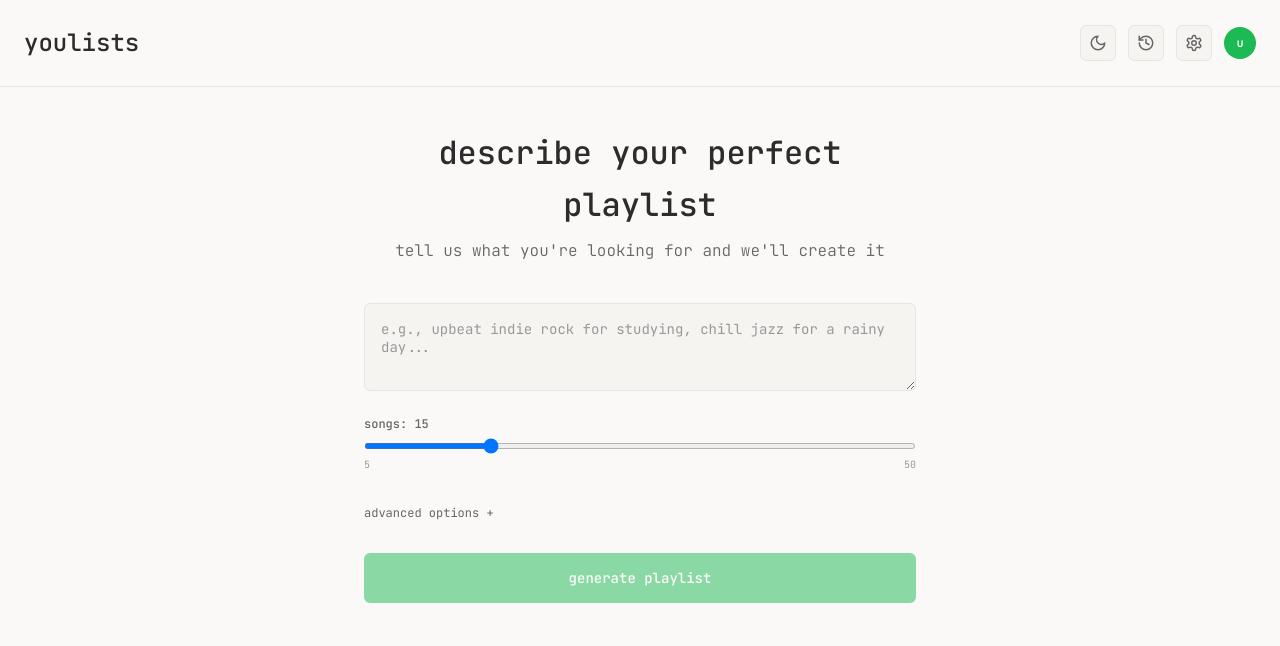
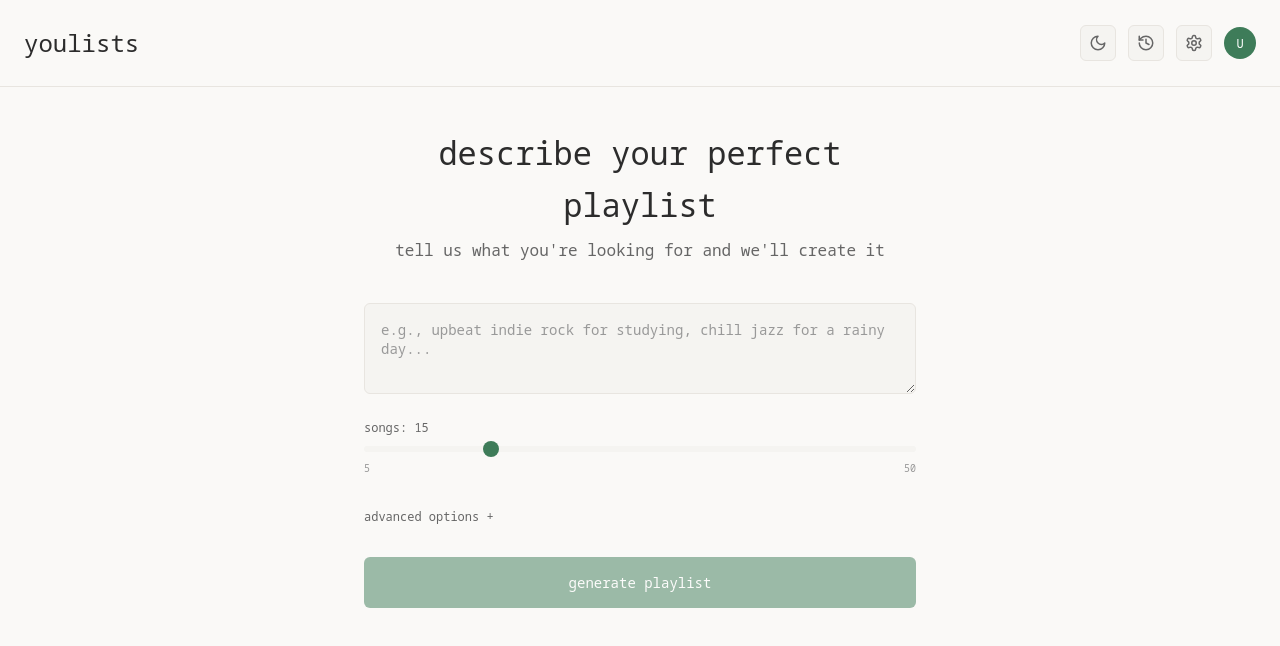
Before and after one commit to owenkleinmaier/youlists, a React (Vite) app: page /home in a window 1280 px wide. Shown: the top 646 px of the page. Built offline with nearby package versions, Linux system fonts and the light colour scheme; no server answers; sample sign-in values are in the browser's storage.

Commit message:
color adjustments, font changed, added profile pic in home page

```diff
--- a/index.html
+++ b/index.html
@@ -5,7 +5,7 @@
     <link rel="icon" type="image/svg+xml" href="/vite.svg" />
     <meta name="viewport" content="width=device-width, initial-scale=1.0" />
     <title>youlists</title>
-    <link href="https://fonts.googleapis.com/css2?family=JetBrains+Mono:wght@300;400;500;600&display=swap" rel="stylesheet">
+    <link href="https://fonts.googleapis.com/css2?family=Noto+Sans+Mono:wght@300;400;500;600&display=swap" rel="stylesheet">
   </head>
   <body>
     <div id="root"></div>
--- a/src/components/HomePage.tsx
+++ b/src/components/HomePage.tsx
@@ -109,7 +109,20 @@ const HomePage: React.FC = () => {
               className="user-avatar"
               onClick={() => setShowUserMenu(!showUserMenu)}
             >
-              {userInfo?.display_name?.[0]?.toLowerCase() || "u"}
+              {userInfo?.images?.[0]?.url ? (
+                <img
+                  src={userInfo.images[0].url}
+                  alt="Profile"
+                  style={{
+                    width: "100%",
+                    height: "100%",
+                    borderRadius: "50%",
+                    objectFit: "cover",
+                  }}
+                />
+              ) : (
+                userInfo?.display_name?.[0]?.toUpperCase() || "U"
+              )}
             </button>
 
             {showUserMenu && (
--- a/src/index.css
+++ b/src/index.css
@@ -5,8 +5,8 @@
   --text-primary: #2c2c2c;
   --text-secondary: #666666;
   --text-muted: #999999;
-  --accent-primary: #1db954;
-  --accent-secondary: #1ed760;
+  --accent-primary: #3E7C59;
+  --accent-secondary: #4A9668;
   --border-light: #e8e5e0;
   --shadow-light: rgba(0, 0, 0, 0.05);
   --shadow-medium: rgba(0, 0, 0, 0.1);
@@ -19,8 +19,8 @@
   --text-primary: #ffffff;
   --text-secondary: #cccccc;
   --text-muted: #888888;
-  --accent-primary: #1db954;
-  --accent-secondary: #1ed760;
+  --accent-primary: #3E7C59;
+  --accent-secondary: #4A9668;
   --border-light: #404040;
   --shadow-light: rgba(0, 0, 0, 0.2);
   --shadow-medium: rgba(0, 0, 0, 0.3);
@@ -33,7 +33,7 @@
 }
 
 body {
-  font-family: 'JetBrains Mono', monospace;
+  font-family: 'Noto Sans Mono', monospace;
   background-color: var(--bg-primary);
   color: var(--text-primary);
   line-height: 1.6;
@@ -116,7 +116,7 @@ body {
   color: white;
   border: none;
   border-radius: 6px;
-  font-family: 'JetBrains Mono', monospace;
+  font-family: 'Noto Sans Mono', monospace;
   font-size: 14px;
   font-weight: 500;
   cursor: pointer;
@@ -186,7 +186,7 @@ body {
   color: white;
   border: none;
   cursor: pointer;
-  font-family: 'JetBrains Mono', monospace;
+  font-family: 'Noto Sans Mono', monospace;
   font-weight: 500;
   font-size: 12px;
   display: flex;
@@ -222,7 +222,7 @@ body {
   background: none;
   border: none;
   color: var(--text-secondary);
-  font-family: 'JetBrains Mono', monospace;
+  font-family: 'Noto Sans Mono', monospace;
   font-size: 12px;
   cursor: pointer;
   border-radius: 4px;
@@ -241,7 +241,7 @@ body {
   background: none;
   border: none;
   color: var(--text-secondary);
-  font-family: 'JetBrains Mono', monospace;
+  font-family: 'Noto Sans Mono', monospace;
   font-size: 14px;
   cursor: pointer;
   transition: color 0.2s ease;
@@ -310,7 +310,7 @@ body {
   border: 1px solid var(--border-light);
   border-radius: 6px;
   color: var(--text-primary);
-  font-family: 'JetBrains Mono', monospace;
+  font-family: 'Noto Sans Mono', monospace;
   font-size: 14px;
   resize: vertical;
   min-height: 80px;
@@ -333,6 +333,15 @@ body {
   border-radius: 3px;
   outline: none;
   cursor: pointer;
+  -webkit-appearance: none;
+  appearance: none;
+}
+
+.range-input::-webkit-slider-track {
+  -webkit-appearance: none;
+  height: 6px;
+  background: var(--bg-secondary);
+  border-radius: 3px;
 }
 
 .range-input::-webkit-slider-thumb {
@@ -342,6 +351,14 @@ body {
   background: var(--accent-primary);
   border-radius: 50%;
   cursor: pointer;
+  border: none;
+}
+
+.range-input::-moz-range-track {
+  height: 6px;
+  background: var(--bg-secondary);
+  border-radius: 3px;
+  border: none;
 }
 
 .range-input::-moz-range-thumb {
@@ -351,6 +368,7 @@ body {
   border-radius: 50%;
   cursor: pointer;
   border: none;
+  -moz-appearance: none;
 }
 
 .range-labels {
@@ -364,7 +382,7 @@ body {
   background: none;
   border: none;
   color: var(--text-secondary);
-  font-family: 'JetBrains Mono', monospace;
+  font-family: 'Noto Sans Mono', monospace;
   font-size: 12px;
   cursor: pointer;
   padding: 8px 0;
@@ -397,7 +415,7 @@ body {
   border: 1px solid var(--border-light);
   border-radius: 4px;
   color: var(--text-secondary);
-  font-family: 'JetBrains Mono', monospace;
+  font-family: 'Noto Sans Mono', monospace;
   font-size: 12px;
   cursor: pointer;
   transition: all 0.2s ease;
@@ -416,7 +434,7 @@ body {
   color: white;
   border: none;
   border-radius: 6px;
-  font-family: 'JetBrains Mono', monospace;
+  font-family: 'Noto Sans Mono', monospace;
   font-size: 14px;
   font-weight: 500;
   cursor: pointer;
@@ -507,7 +525,7 @@ body {
   background: none;
   border: none;
   color: var(--text-primary);
-  font-family: 'JetBrains Mono', monospace;
+  font-family: 'Noto Sans Mono', monospace;
   width: 100%;
   margin-bottom: 8px;
   padding: 4px 0;
@@ -604,7 +622,7 @@ body {
   color: white;
   border: none;
   border-radius: 6px;
-  font-family: 'JetBrains Mono', monospace;
+  font-family: 'Noto Sans Mono', monospace;
   font-size: 14px;
   font-weight: 500;
   cursor: pointer;
```
Also changed, not shown: 1 other file (tests, documents, lock files or other folders).
